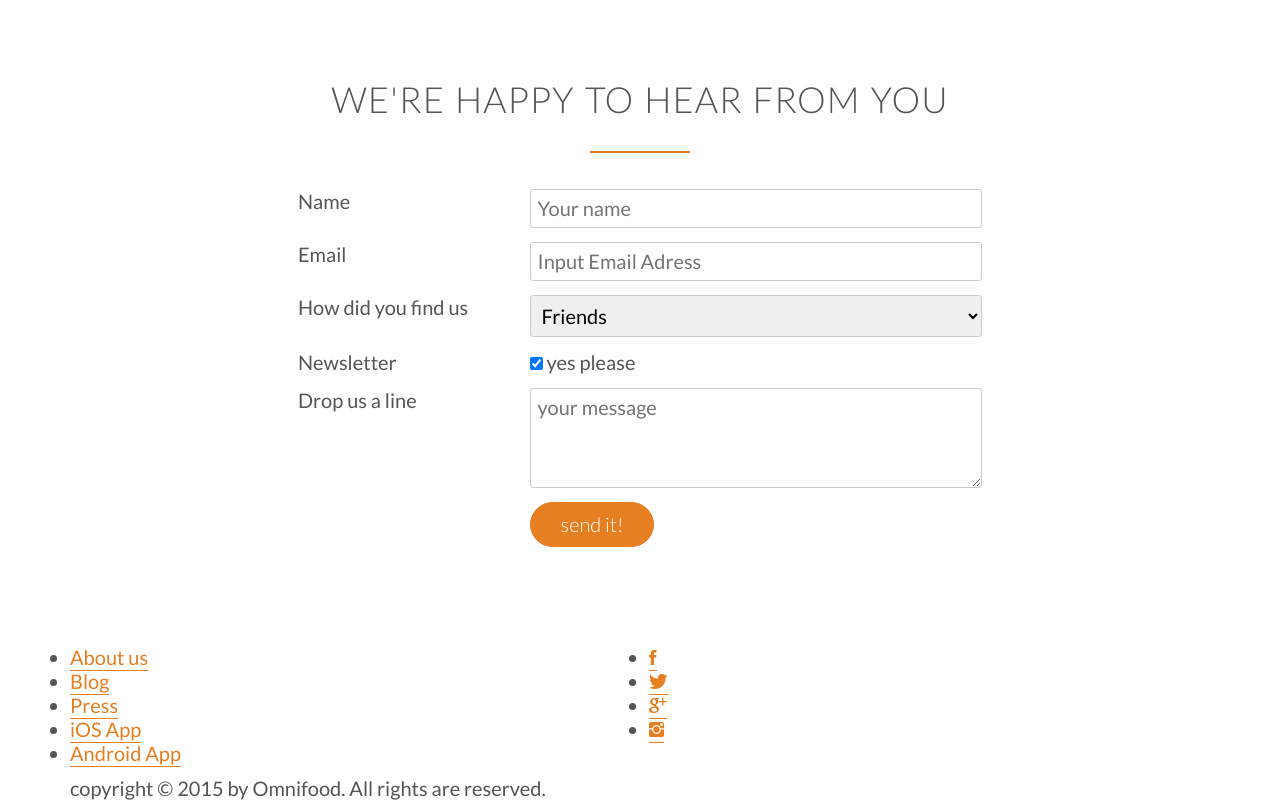
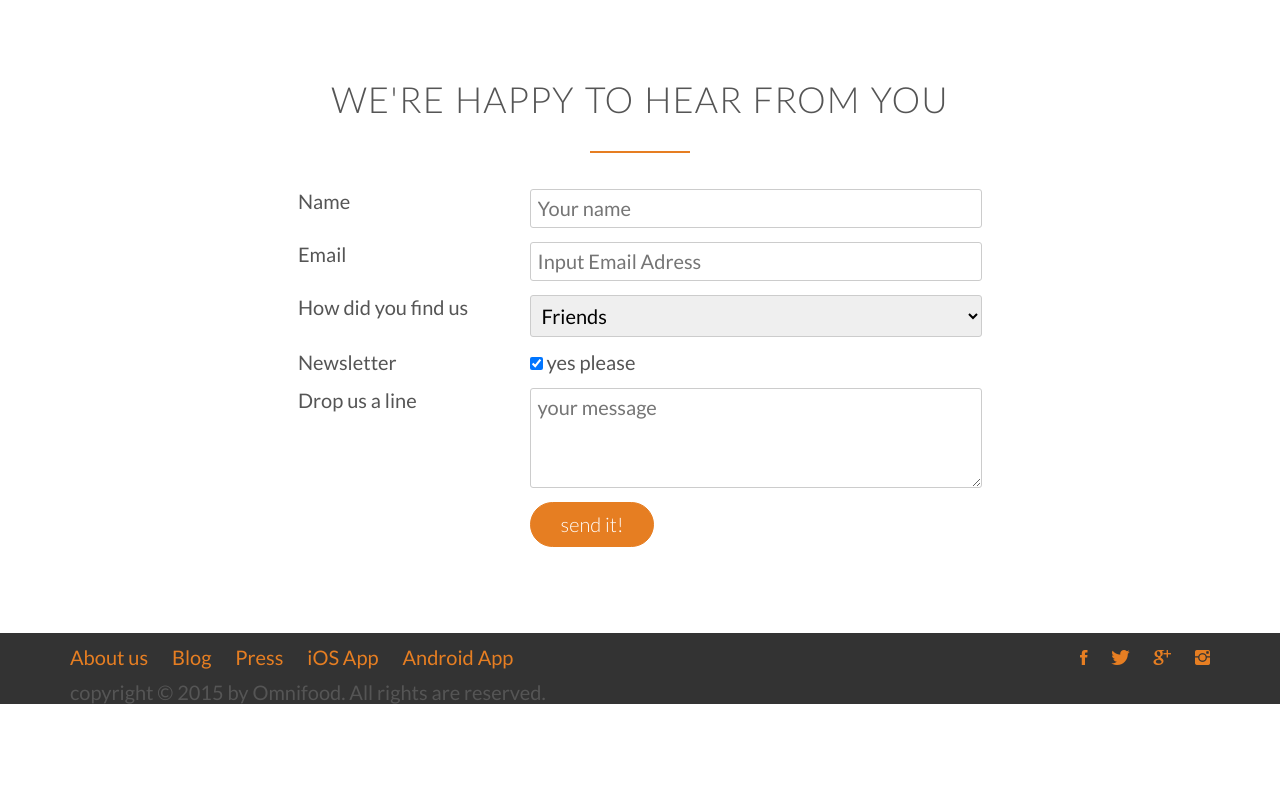
Before and after one commit to DEV-EGo/omni-food, a plain HTML site: page index.html in a window 1280 px wide. Shown: the part 4700-5500 px from the top of the page. After the commit the page ends 5404 px from the top, so only its background shows below. Drawn offline with Linux system fonts and the light colour scheme; files whose address does not match are found by name.

Commit message:
social media icons

```diff
--- a/Resources/CSS/style.css
+++ b/Resources/CSS/style.css
@@ -505,3 +505,36 @@ input[type=checbox] {
 /* ------------ */
 /* --------FOOTER--------- */
 /* ------------ */
+
+footer{
+    background-color: #333;
+}
+
+.footer-nav {
+    list-style: none;
+    float: left;
+}
+
+.social-links {
+    list-style:  none;
+    float: right;
+}
+
+.footer-nav li,
+.social-links li {
+    display: inline-block;
+    margin-right: 20px;
+}
+
+.footer-nav li:last-child,
+.social-links li:last-child{
+    margin-right: 0;
+}
+
+.footer-nav li a:link,
+.footer-nav li a:visited,
+.social-links li a:link,
+.social-links li a:visited {
+    text-decoration: none;
+    border: 0;
+}
```
